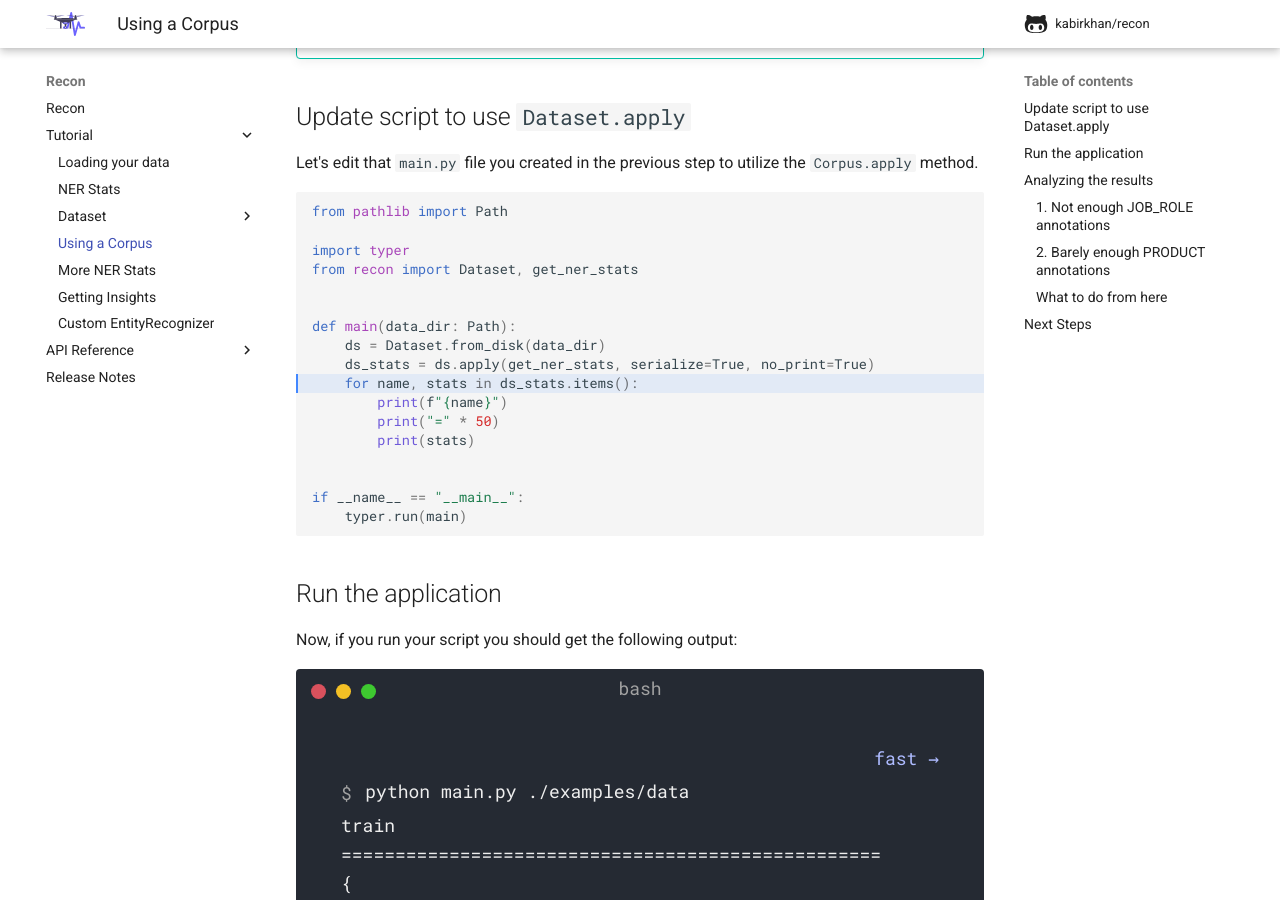
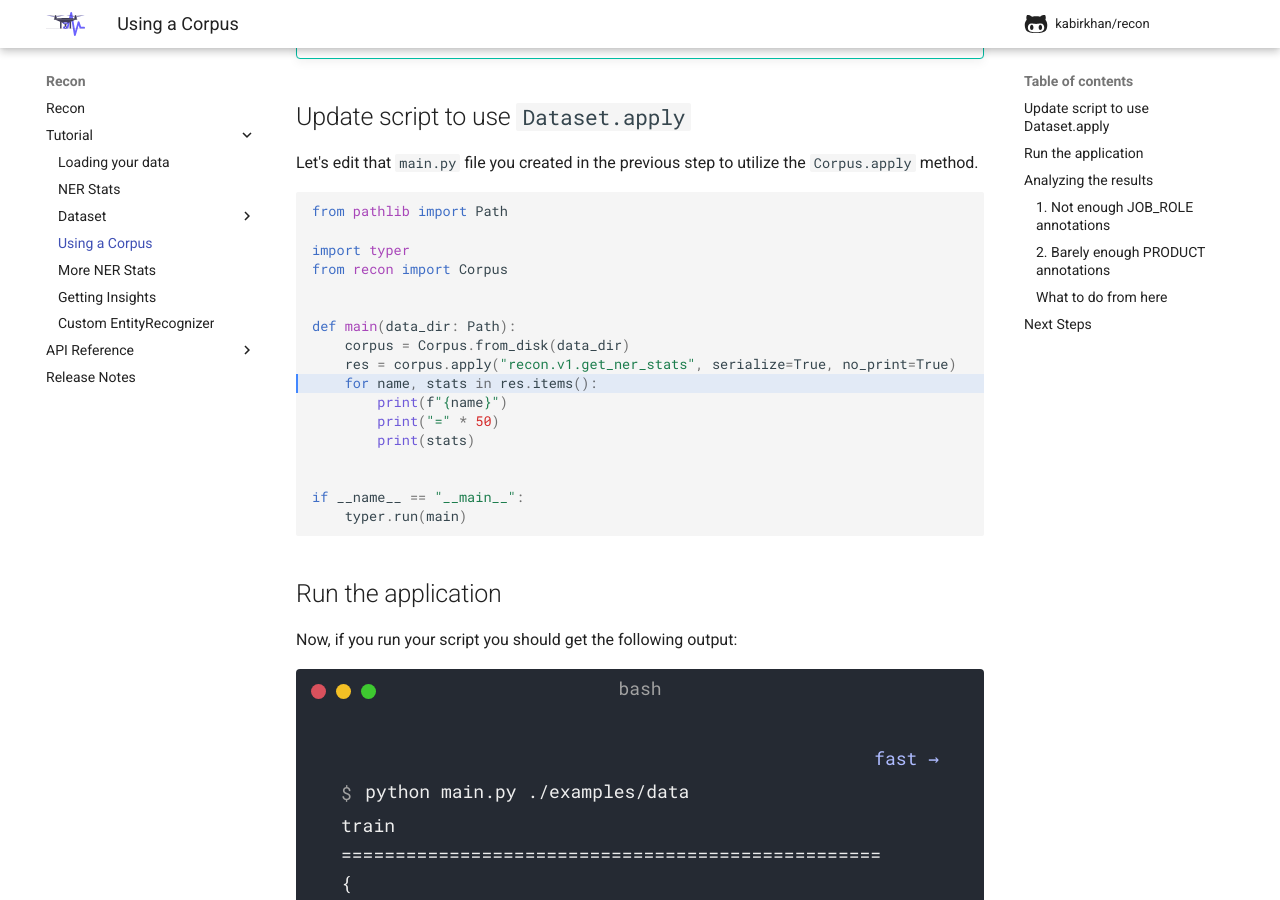
Before and after one commit to kabirkhan/recon, an MkDocs documentation site: the page built from docs/tutorial/4_corpus.md, in a window 1280 px wide and 900 px high, scrolled down 414 px. Built offline with MkDocs 1.6.1 and Material for MkDocs 9.7.7, drawn with Linux system fonts in a browser that asks for light colours; comment, search, counter and statistics services are not loaded.

Commit message:
fix docs

```diff
--- a/docs/src/tutorial/2_corpus_apply.py
+++ b/docs/src/tutorial/2_corpus_apply.py
@@ -1,13 +1,13 @@
 from pathlib import Path
 
 import typer
-from recon import Dataset, get_ner_stats
+from recon import Corpus
 
 
 def main(data_dir: Path):
-    ds = Dataset.from_disk(data_dir)
-    ds_stats = ds.apply(get_ner_stats, serialize=True, no_print=True)
-    for name, stats in ds_stats.items():
+    corpus = Corpus.from_disk(data_dir)
+    res = corpus.apply("recon.v1.get_ner_stats", serialize=True, no_print=True)
+    for name, stats in res.items():
         print(f"{name}")
         print("=" * 50)
         print(stats)
```
Also changed, not shown: docs/tutorial/1_loading_data.md (+1 -1 lines).
